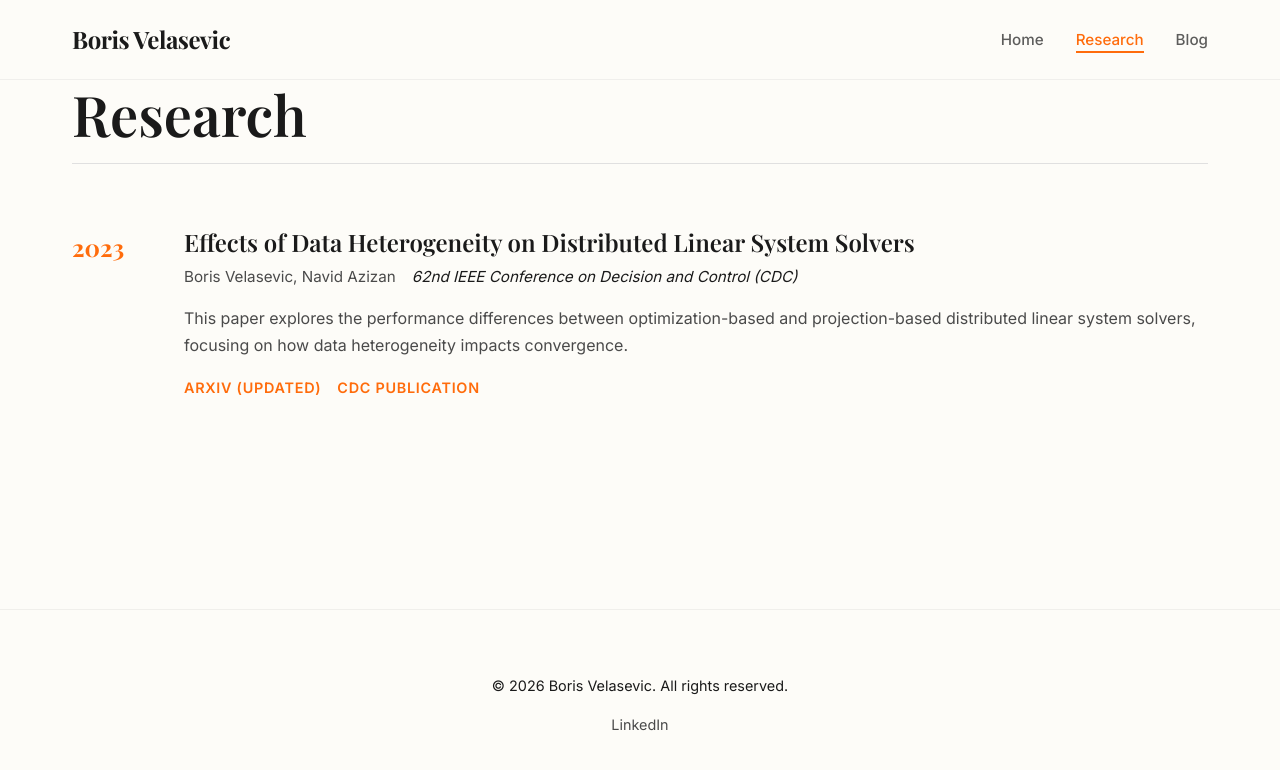
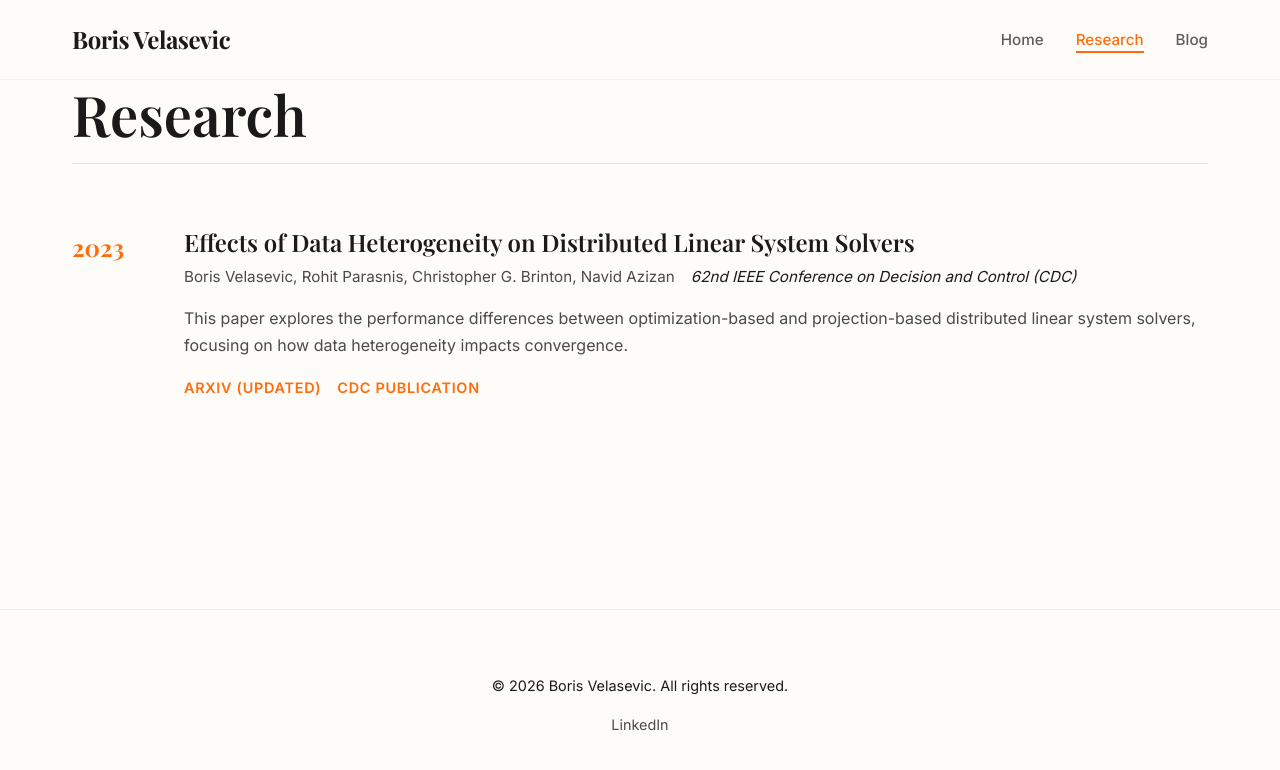
Before and after one commit to borisvelasevic/borisvelasevic.github.io, a React (Vite) app: page /research in a window 1280 px wide. Shown: the top 770 px of the page. Built offline with nearby package versions, Linux system fonts and the light colour scheme; a web font is replaced by a local one.

Commit message:
Add all co-authors to research paper

```diff
--- a/src/pages/Research.jsx
+++ b/src/pages/Research.jsx
@@ -13,7 +13,7 @@ const Research = () => {
                 Effects of Data Heterogeneity on Distributed Linear System Solvers
               </h3>
               <div className="paper-meta">
-                <span className="paper-authors">Boris Velasevic, Navid Azizan</span>
+                <span className="paper-authors">Boris Velasevic, Rohit Parasnis, Christopher G. Brinton, Navid Azizan</span>
                 <span className="paper-venue">62nd IEEE Conference on Decision and Control (CDC)</span>
               </div>
               <p className="paper-abstract">
```
